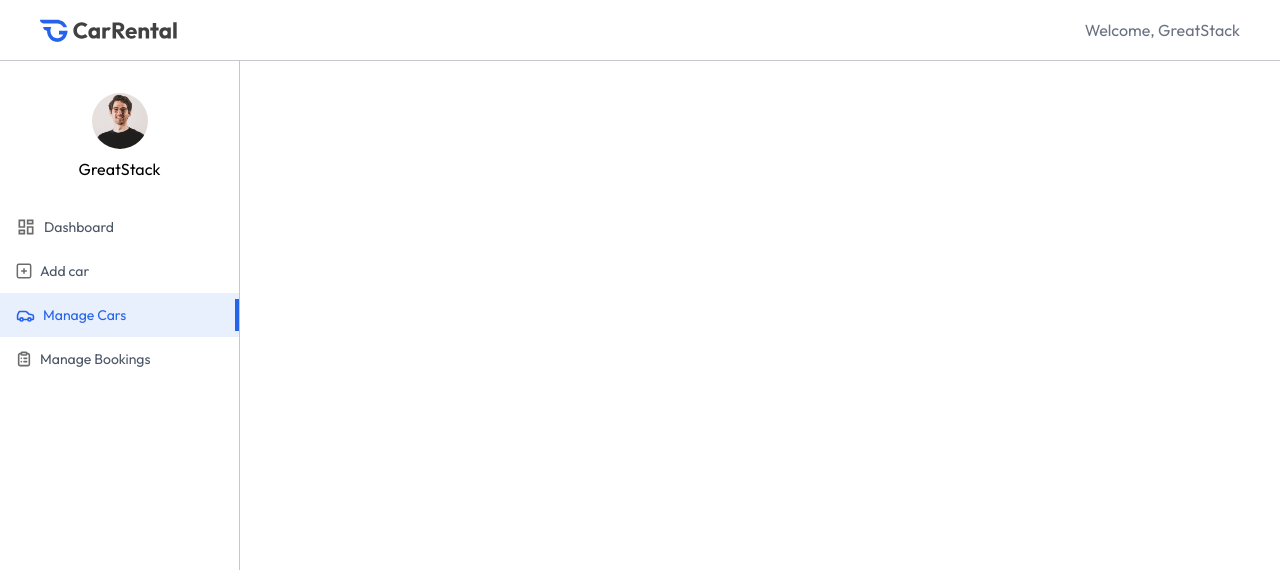
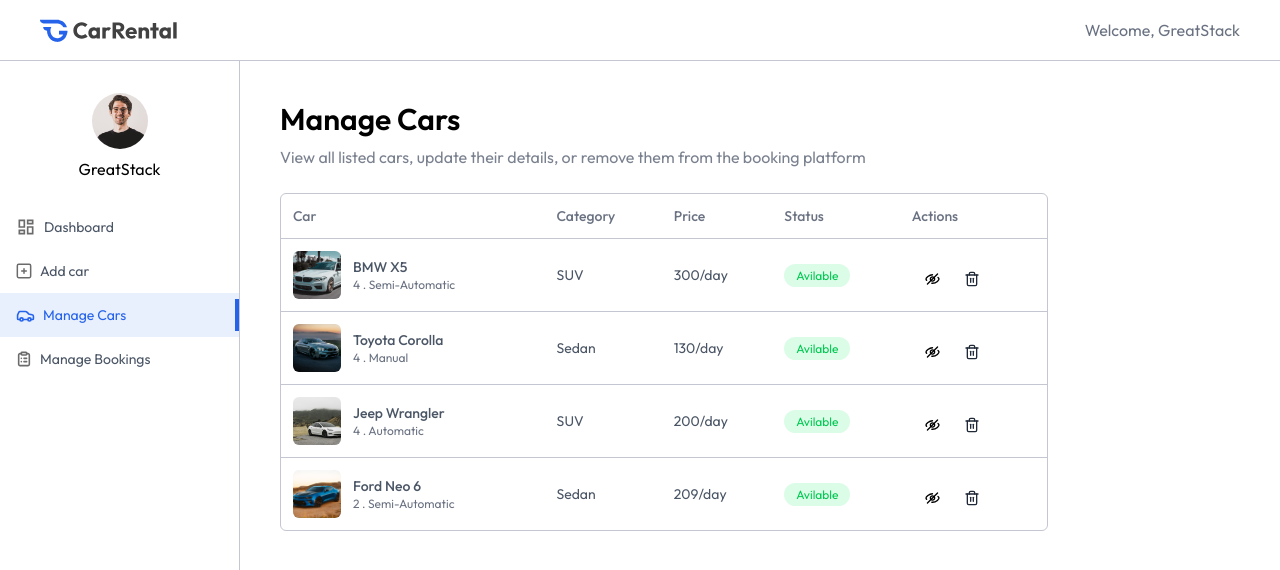
Before and after one commit to Rajibbepary/carRental, a React (Vite) app in the folder client/: page /owner/manage-cars in a window 1280 px wide. Shown: the top 570 px of the page. Built offline with nearby package versions, Linux system fonts and the light colour scheme.

Commit message:
managecars page done

```diff
--- a/client/src/pages/owner/ManageCars.jsx
+++ b/client/src/pages/owner/ManageCars.jsx
@@ -1,9 +1,62 @@
+import { useEffect, useState } from "react";
+import { assets, dummyCarData } from "../../assets/assets";
+import Title from "../../components/owner/Title";
 
 
 const ManageCars = () => {
+
+ const currency = import.meta.env.VITE_CURRENCY
+
+const [cars, setCars] = useState([])
+const fetchOwnerCars = async ()=>{
+    setCars(dummyCarData)
+}
+
+useEffect(()=>{
+    fetchOwnerCars()
+}, [])
+
+
     return (
-        <div>
-
+        <div className="px-4 pt-10 md:px-10 w-full">
+            <Title title={'Manage Cars'} subTitle={'View all listed cars, update their details, or remove them from the booking platform'}/>
+            <div className="max-w-3xl w-full rounded-md overflow-hidden border border-borderColor mt-6">
+                <table className="w-full border-borderColor text-left text-sm text-gray-600">
+                    <thead className="text-gray-500">
+                        <tr>
+                            <th className="p-3 font-medium">Car</th>
+                            <th className="p-3 font-medium max-md:hidden">Category</th>
+                            <th className="p-3 font-medium">Price </th>
+                            <th className="p-3 font-medium max-md:hidden">Status</th>
+                            <th className="p-3 font-medium">Actions</th>
+                        </tr>
+                    </thead>
+                    <tbody>
+                        {cars.map((car, index)=>(
+                            <tr key={index} className="border-t border-borderColor">
+                                <td className="p-3 flex items-center gap-3 ">
+                                    <img src={car.image} alt="" srcset="" className="h-12 w-12 aspect-square rounded-md object-cover" />
+                                    <div className="max-md:hidden">
+                                        <p className="font-medium">{car.brand} {car.model}</p>
+                                        <p className="text-xs text-gray-500"> {car.seating_capacity} . {car.transmission}</p>
+                                    </div>
+                                </td>
+                                <td className="p-3 max-md:hidden">{car.category}</td>
+                                <td className="p-3">{currency}{car.pricePerDay}/day</td>
+                                <td className="p-3 max-md:hidden">
+                                    <span className={`px-3 py-1 rounded-full text-xs ${car.isAvaliable ? 'bg-green-100 text-green-500 '  :'bg-red-100 text-red-500'}`}>
+                                        {car.isAvaliable ? 'Avilable' : 'Unavailable'}
+                                    </span>
+                                </td>
+                                <td className="flex items-center p-3">
+                                    <img src={car.isAvaliable ? assets.eye_close_icon : assets.edit_icon} alt="" srcset="" className="cursor-pointer" />
+                                     <img src={assets.delete_icon} alt="" srcset="" className="cursor-pointer" />
+                                </td>
+                            </tr>
+                        ))}
+                    </tbody>
+                </table>
+            </div>
         </div>
     );
 };
```
